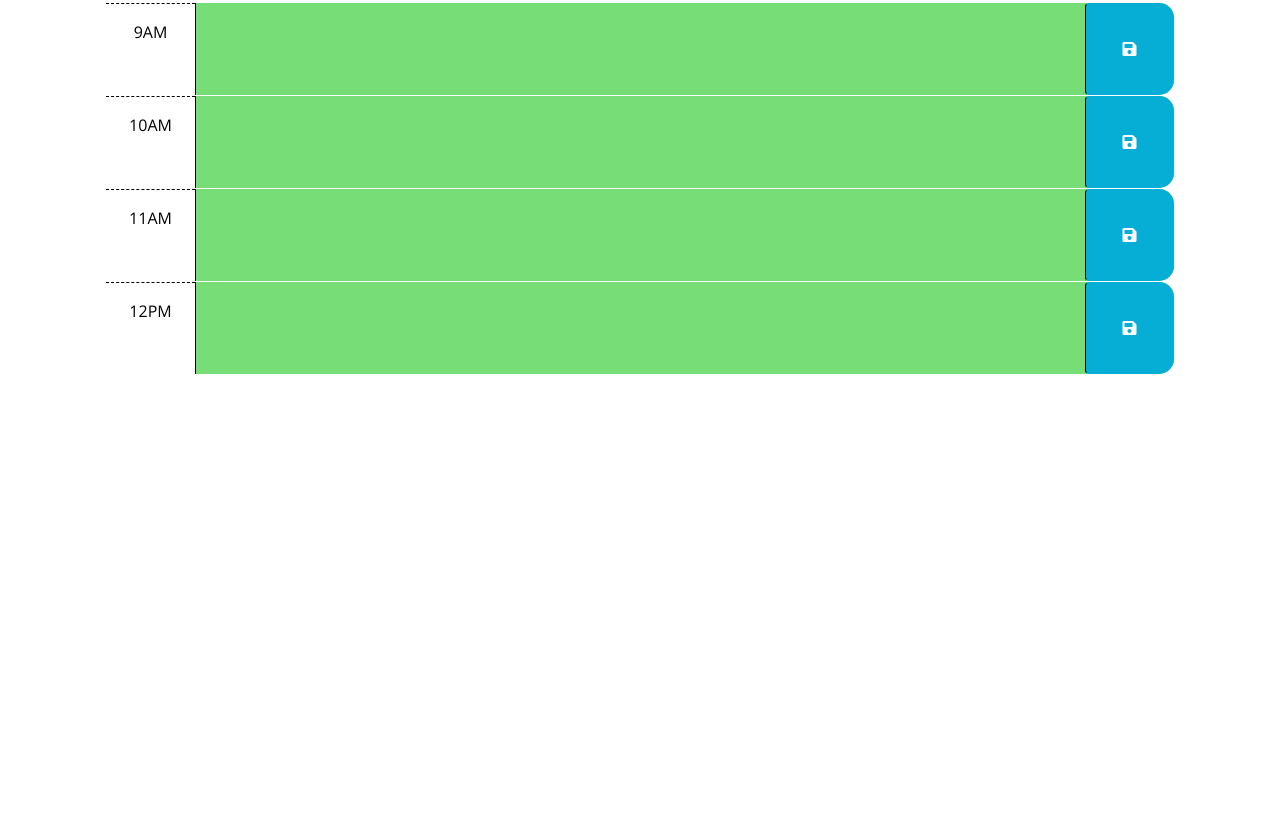
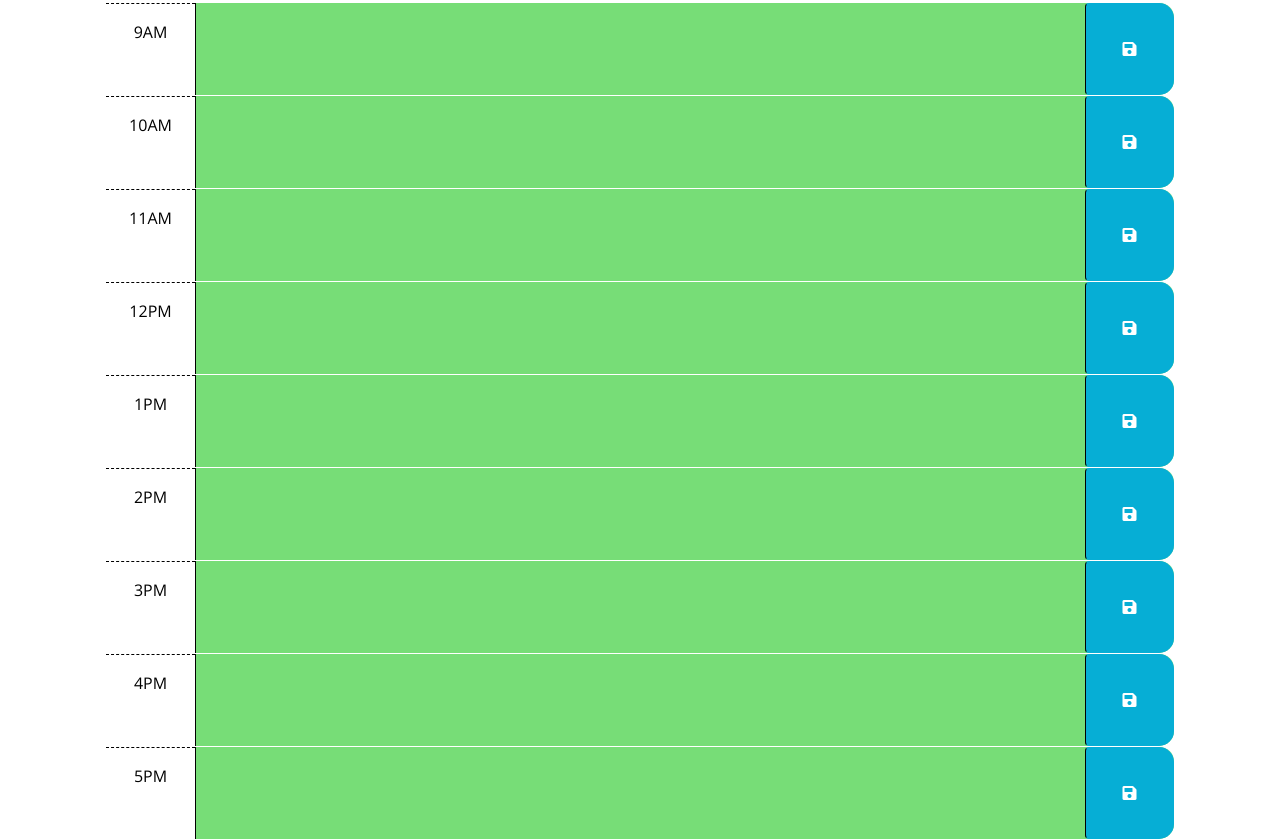
Before and after one commit to dbrunson21/Work-Day-Scheduler, a plain HTML site: page index.html in a window 1280 px wide. Shown: the part 300-1139 px from the top of the page. Before the commit the page ends 800 px from the top, so only its background shows below. Drawn offline with nearby package versions, Linux system fonts and the light colour scheme.

Commit message:
added additional timeblocks, readme and screenshot of the scheduler

```diff
--- a/index.html
+++ b/index.html
@@ -74,6 +74,46 @@
       </button>
     </div>
 
+    <div id="hour-13" class="row time-block">
+      <div class="col-2 col-md-1 hour text-center py-3">1PM</div>
+      <textarea class="col-8 col-md-10 description" rows="3"> </textarea>
+      <button class="btn saveBtn col-2 col-md-1" aria-label="save">
+        <i class="fas fa-save" aria-hidden="true"></i>
+      </button>
+    </div>
+
+    <div id="hour-14" class="row time-block">
+      <div class="col-2 col-md-1 hour text-center py-3">2PM</div>
+      <textarea class="col-8 col-md-10 description" rows="3"> </textarea>
+      <button class="btn saveBtn col-2 col-md-1" aria-label="save">
+        <i class="fas fa-save" aria-hidden="true"></i>
+      </button>
+    </div>
+
+    <div id="hour-15" class="row time-block">
+      <div class="col-2 col-md-1 hour text-center py-3">3PM</div>
+      <textarea class="col-8 col-md-10 description" rows="3"> </textarea>
+      <button class="btn saveBtn col-2 col-md-1" aria-label="save">
+        <i class="fas fa-save" aria-hidden="true"></i>
+      </button>
+    </div>
+
+    <div id="hour-16" class="row time-block">
+      <div class="col-2 col-md-1 hour text-center py-3">4PM</div>
+      <textarea class="col-8 col-md-10 description" rows="3"> </textarea>
+      <button class="btn saveBtn col-2 col-md-1" aria-label="save">
+        <i class="fas fa-save" aria-hidden="true"></i>
+      </button>
+    </div>
+
+    <div id="hour-17" class="row time-block">
+      <div class="col-2 col-md-1 hour text-center py-3">5PM</div>
+      <textarea class="col-8 col-md-10 description" rows="3"> </textarea>
+      <button class="btn saveBtn col-2 col-md-1" aria-label="save">
+        <i class="fas fa-save" aria-hidden="true"></i>
+      </button>
+    </div>
+
 
     <script src="https://code.jquery.com/jquery-3.4.1.min.js"></script>
     <script
```
Also changed, not shown: work-day-scheduler.png (added), 1 other file.
